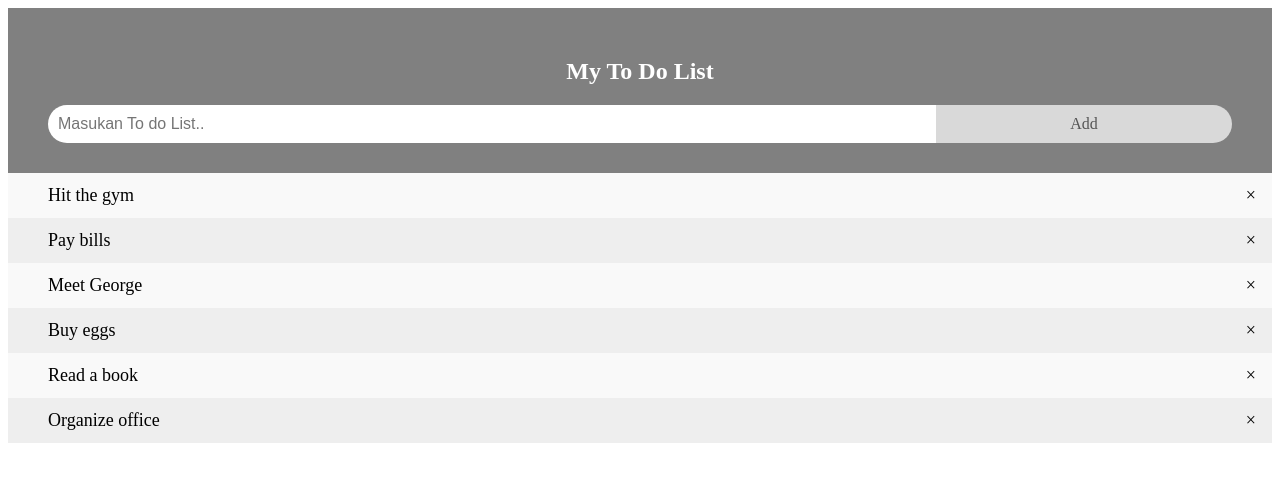
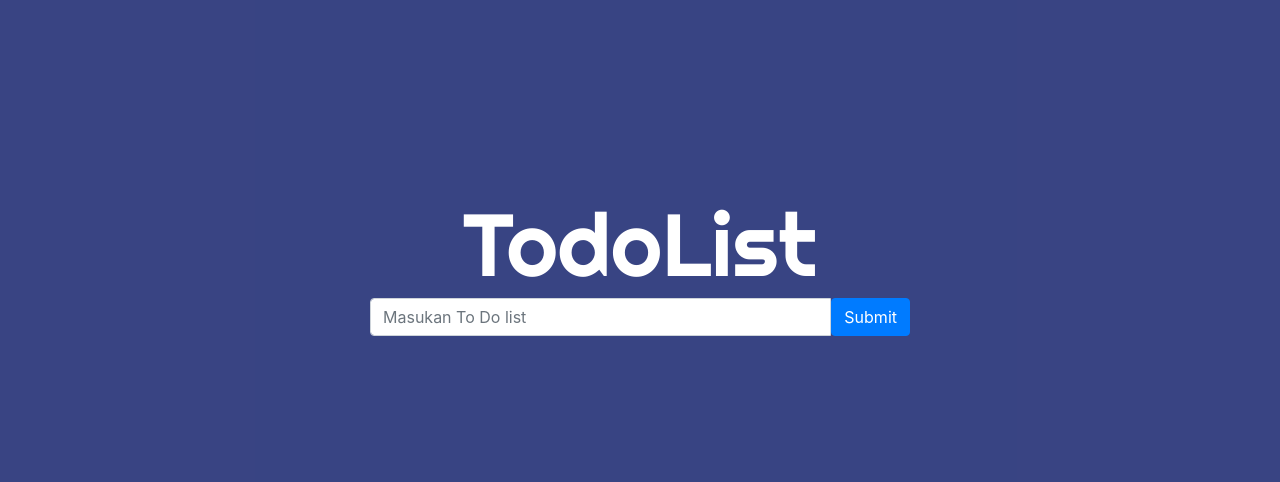
Before and after one commit to dannasetia11/project-todo, a plain HTML site: page index.html in a window 1280 px wide. Drawn offline with nearby package versions, Linux system fonts and the light colour scheme.

Commit message:
second commit

```diff
--- a/css/style.css
+++ b/css/style.css
@@ -1,104 +1,48 @@
-* {
-  box-sizing: border-box;
+:root {
+  --righteous-font: "Righteous", cursive;
+}
+
+body {
+  background-color: #536691;
+  min-height: 100vh;
+  z-index: -10;
+  background-position: center;
+  background-repeat: no-repeat;
+  background-size: cover;
+  color: white;
+  font-size: 1.3rem;
+}
+.hero {
+  position: absolute;
+  min-height: 100vh;
+  min-width: 100vw;
+  top: 0;
+  bottom: 0;
+  background-color: rgba(31, 34, 118, 0.5);
+}
+
+h1 {
+  margin-top: 12rem;
+  margin-bottom: 0px;
+  padding-bottom: 0px;
+  font-family: var(--righteous-font);
 }
 
 ul {
-  margin: 0;
-  padding: 0;
+  margin-top: 2rem;
+  list-style: none;
 }
-
-ul li {
-  cursor: pointer;
-  position: relative;
-  padding: 12px 8px 12px 40px;
-  background: #eee;
-  font-size: 18px;
-  transition: 0.2s;
-
-  -webkit-user-select: none;
-  -moz-user-select: none;
-  -ms-user-select: none;
-  user-select: none;
+li {
+  border-bottom: 1px solid white;
+  padding: 0.5rem 0 0.5rem 0;
+  margin: 0 1rem 0 1rem;
 }
-
-ul li:nth-child(odd) {
-  background: #f9f9f9;
+.checkboxes {
+  float: right;
+  line-height: 15px;
+  width: 17px;
+  height: 17px;
+  background-color: #e9ecef;
+  border: 1px solid #e9ecef;
+  border-radius: 3px;
 }
-
-ul li:hover {
-  background: #ddd;
-}
-
-ul li.checked {
-  background: #888;
-  color: #fff;
-  text-decoration: line-through;
-}
-
-ul li.checked::before {
-  content: "";
-  position: absolute;
-  border-color: #fff;
-  border-style: solid;
-  border-width: 0 2px 2px 0;
-  top: 10px;
-  left: 16px;
-  transform: rotate(45deg);
-  height: 15px;
-  width: 7px;
-}
-
-.close {
-  position: absolute;
-  right: 0;
-  top: 0;
-  padding: 12px 16px 12px 16px;
-}
-
-.close:hover {
-  background-color: #f44336;
-  color: white;
-}
-
-.header {
-  background-color: gray;
-  padding: 30px 40px;
-  color: white;
-  text-align: center;
-}
-
-.header:after {
-  content: "";
-  display: table;
-  clear: both;
-}
-
-input {
-  margin: 0;
-  border: none;
-  border-radius: 0;
-  width: 75%;
-  padding: 10px;
-  float: left;
-  font-size: 16px;
-  border-top-left-radius: 20px;
-  border-bottom-left-radius: 20px;
-}
-
-.addBtn {
-  padding: 10px;
-  width: 25%;
-  background: #d9d9d9;
-  color: #555;
-  float: left;
-  text-align: center;
-  font-size: 16px;
-  cursor: pointer;
-  transition: 0.3s;
-  border-top-right-radius: 20px;
-  border-bottom-right-radius: 20px;
-}
-
-.addBtn:hover {
-  background-color: #bbb;
-}
--- a/index.html
+++ b/index.html
@@ -1,30 +1,61 @@
+<!DOCTYPE html>
 <html>
   <head>
-    <title>Todo App</title>
-    <!-- <link href='https://fonts.googleapis.com/css?family=Lato:300,400,700' rel='stylesheet' type='text/css'> -->
+    <title>TodoList App</title>
+    <!-- bootstrap cdn -->
     <link
       rel="stylesheet"
-      href="/css/style.css"
-      type="text/css"
-      media="screen"
-      charset="utf-8"
+      href="https://maxcdn.bootstrapcdn.com/bootstrap/4.0.0/css/bootstrap.min.css"
+      integrity="sha384-Gn5384xqQ1aoWXA+058RXPxPg6fy4IWvTNh0E263XmFcJlSAwiGgFAW/dAiS6JXm"
+      crossorigin="anonymous"
     />
+
+    <!-- google fonts -->
+    <link
+      href="https://fonts.googleapis.com/css?family=Righteous"
+      rel="stylesheet"
+    />
+
+    <link rel="stylesheet" type="text/css" href="css/style.css" />
   </head>
+
   <body>
-    <div id="myDIV" class="header">
-      <h2>My To Do List</h2>
-      <input type="text" id="myInput" placeholder="Masukan To do List.." />
-      <span onclick="newElement()" class="addBtn">Add</span>
+    <div class="hero">
+      <div class="container">
+        <h1 class="display-2 text-center">TodoList</h1>
+        <div class="row">
+          <form id="form" class="col-lg-6 col-8 mx-auto">
+            <div class="input-group">
+              <input
+                id="input"
+                class="form-control"
+                placeholder="Masukan To Do list"
+              />
+              <span>
+                <button id="btn" type="button" class="btn btn-primary">
+                  Submit
+                </button>
+              </span>
+            </div>
+          </form>
+        </div>
+        <div class="row">
+          <ul id="list" class="list col-lg-6 col-8 mx-auto">
+            <!-- <li>this is a todo item <input type="checkbox" class="checkbox"></li>
+					<li>this is a todo item <input type="checkbox" class="checkbox"></li> -->
+          </ul>
+        </div>
+        <div class="row">
+          <button
+            id="btnClr"
+            type="button"
+            class="btn btn-primary mx-auto btnHide"
+          >
+            Clear
+          </button>
+        </div>
+      </div>
     </div>
-
-    <ul id="myUL">
-      <li>Hit the gym</li>
-      <li>Pay bills</li>
-      <li>Meet George</li>
-      <li>Buy eggs</li>
-      <li>Read a book</li>
-      <li>Organize office</li>
-    </ul>
     <script type="text/javascript" src="js/index.js"></script>
   </body>
 </html>
--- a/js/index.js
+++ b/js/index.js
@@ -1,59 +1,96 @@
-// Create a "close" button and append it to each list item
-var myNodelist = document.getElementsByTagName("LI");
-var i;
-for (i = 0; i < myNodelist.length; i++) {
-  var span = document.createElement("SPAN");
-  var txt = document.createTextNode("\u00D7");
-  span.className = "close";
-  span.appendChild(txt);
-  myNodelist[i].appendChild(span);
-}
+window.onload = function() {
+  //variables
+  var form = document.getElementById("form");
+  var input = document.getElementById("input");
+  var btn = document.getElementById("btn");
+  var list = document.getElementById("list");
+  var btnClr = document.getElementById("btnClr");
+  var id = 1;
+  // listItem = {item: "todo item", checked: flase}
+  var liItem = "";
+  var todoList = [];
 
-// Click on a close button to hide the current list item
-var close = document.getElementsByClassName("close");
-var i;
-for (i = 0; i < close.length; i++) {
-  close[i].onclick = function() {
-    var div = this.parentElement;
-    div.style.display = "none";
-  };
-}
+  //button event listener
+  btn.addEventListener("click", addTodoItem);
 
-// Add a "checked" symbol when clicking on a list item
-var list = document.querySelector("ul");
-list.addEventListener(
-  "click",
-  function(ev) {
-    if (ev.target.tagName === "LI") {
-      ev.target.classList.toggle("checked");
+  //list event listener
+  list.addEventListener("click", boxChecked);
+
+  //event listener for clear list
+  btnClr.addEventListener("click", clearList);
+
+  if (localStorage.length <= 0) {
+    btnClr.style.display = "none"; //hide clear btn
+    console.log("button");
+  }
+
+  //add todo item to list
+  function addTodoItem() {
+    if (input.value === "") {
+      alert("You must enter some value!");
+    } else {
+      if (list.style.borderTop === "") {
+        console.log("here!");
+        list.style.borderTop = "2px solid white";
+        btnClr.style.display = "inline";
+      }
+      var text = input.value;
+      var item = `<li id="li-${id}">${text}<input id="box-${id}" 			class="checkboxes" type="checkbox"></li>`;
+      list.insertAdjacentHTML("beforeend", item);
+      liItem = { item: text, checked: false };
+      todoList.push(liItem);
+      id++;
+      addToLocalStorage();
+      form.reset();
     }
-  },
-  false
-);
+  }
 
-// Create a new list item when clicking on the "Add" button
-function newElement() {
-  var li = document.createElement("li");
-  var inputValue = document.getElementById("myInput").value;
-  var t = document.createTextNode(inputValue);
-  li.appendChild(t);
-  if (inputValue === "") {
-    alert("You must write something!");
-  } else {
-    document.getElementById("myUL").appendChild(li);
+  //adding string through style to list itme
+  function boxChecked(event) {
+    const element = event.target;
+    if (element.type === "checkbox") {
+      element.parentNode.style.textDecoration = "line-through";
+      todoList = JSON.parse(localStorage.getItem("todoList"));
+      todoList[
+        element.id.split("-")[1] - 1
+      ].checked = element.checked.toString();
+      localStorage.setItem("todoList", JSON.stringify(todoList));
+    }
   }
-  document.getElementById("myInput").value = "";
 
-  var span = document.createElement("SPAN");
-  var txt = document.createTextNode("\u00D7");
-  span.className = "close";
-  span.appendChild(txt);
-  li.appendChild(span);
+  //adding data to local storage
+  function addToLocalStorage() {
+    if (typeof Storage !== "undefined") {
+      localStorage.setItem("todoList", JSON.stringify(todoList));
+    } else {
+      alert("browser doesn't support local storage!");
+    }
+  }
+  //display all todo list
+  function displayList() {
+    list.style.borderTop = "2px solid white";
+    todoList = JSON.parse(localStorage.getItem("todoList"));
+    todoList.forEach(function(element) {
+      console.log(element.item);
+      var text = element.item;
+      var item = `<li id="li-${id}">${text}<input id="box-${id}" class="checkboxes" type="checkbox"></li>`;
+      list.insertAdjacentHTML("beforeend", item);
+      //if we got a checked box, then style
+      if (element.checked) {
+        var li = document.getElementById("li-" + id);
+        li.style.textDecoration = "line-through";
+        li.childNodes[1].checked = element.checked;
+      }
+      id++;
+    });
+  }
 
-  for (i = 0; i < close.length; i++) {
-    close[i].onclick = function() {
-      var div = this.parentElement;
-      div.style.display = "none";
-    };
+  //clear list event listener
+  function clearList() {
+    todoList = [];
+    localStorage.clear();
+    list.innerHTML = "";
+    btnClr.style.display = "none";
+    list.style.borderTop = "";
   }
-}
+};
```
